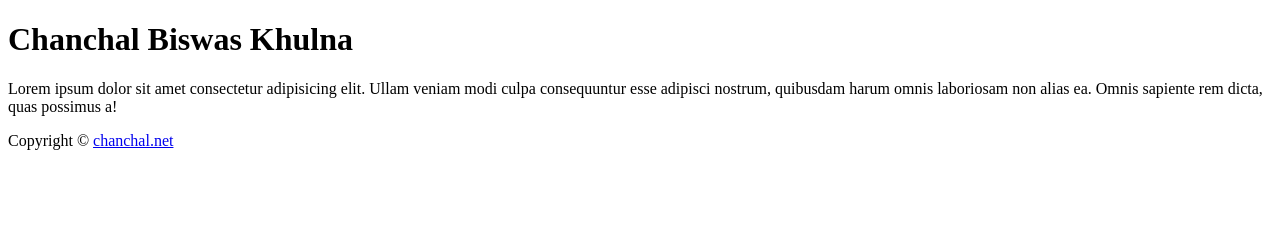
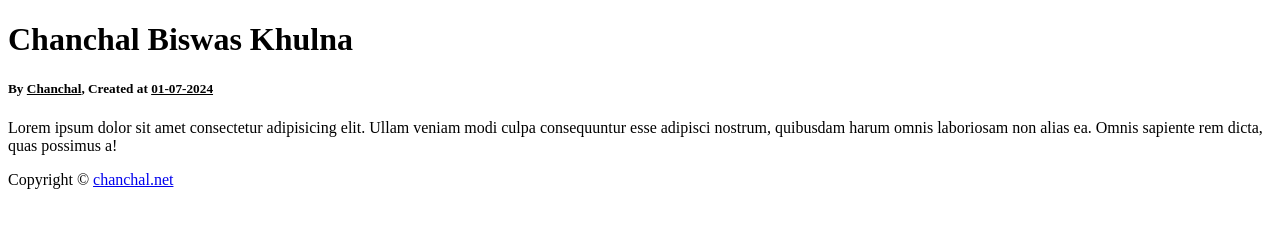
Before and after one commit to Mohammad-Moslem/chanchal, a plain HTML site: page index.html in a window 1280 px wide. Drawn offline with Linux system fonts and the light colour scheme.

Commit message:
writer and created

```diff
--- a/index.html
+++ b/index.html
@@ -7,8 +7,8 @@
 </head>
 <body>
    <h1>Chanchal Biswas Khulna</h1>
+   <h5>By <u>Chanchal</u>, Created at <u>01-07-2024</u></h5>
    <p>Lorem ipsum dolor sit amet consectetur adipisicing elit. Ullam veniam modi culpa consequuntur esse adipisci nostrum, quibusdam harum omnis laboriosam non alias ea. Omnis sapiente rem dicta, quas possimus a!</p>
-
     <p>Copyright &copy; <a href="https://chanchal.net">chanchal.net</a></p>
 </body>
 </html>
```
